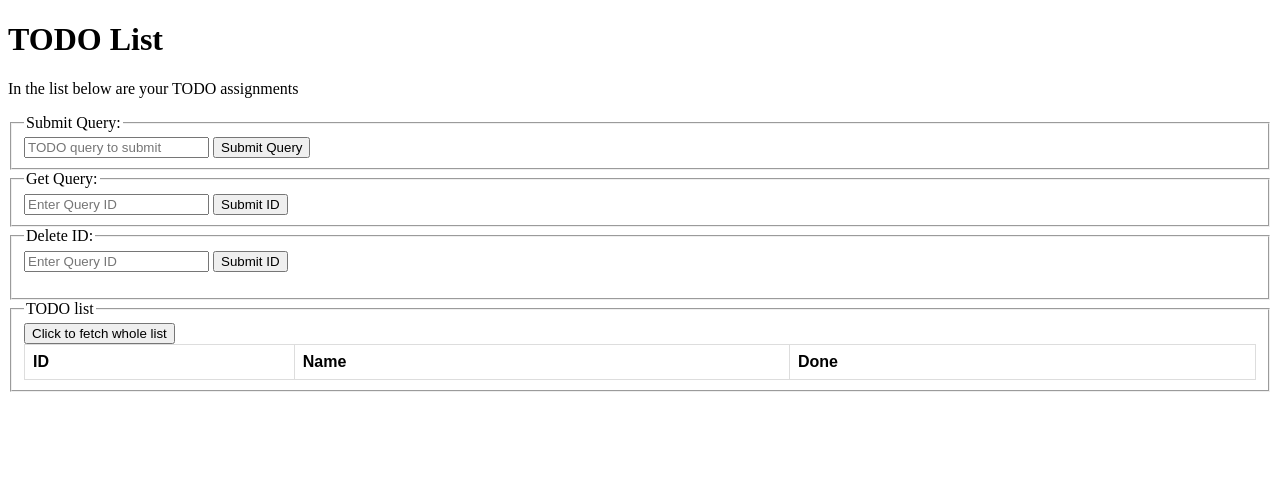
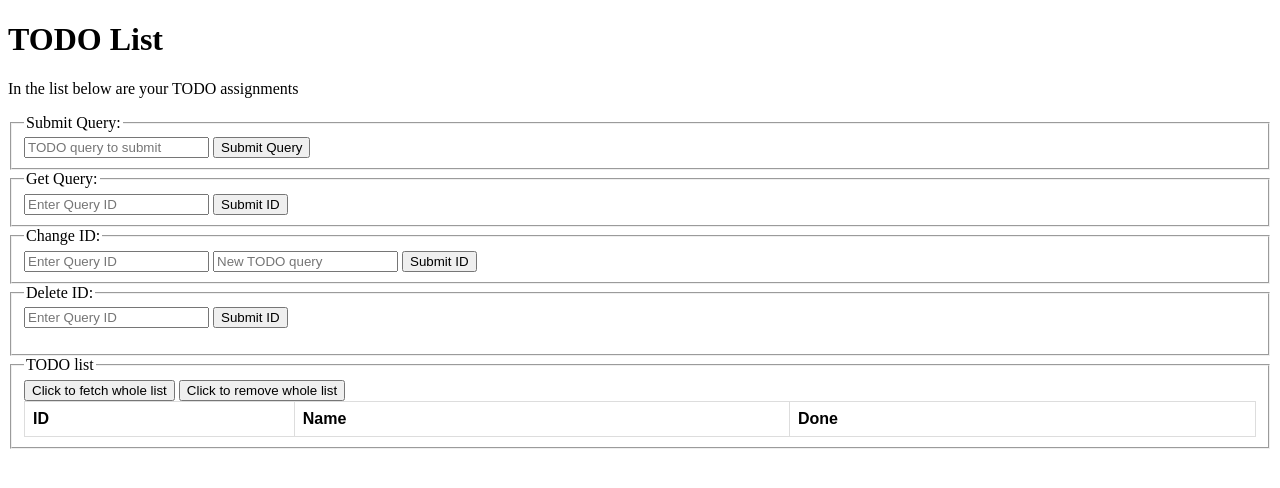
Before and after one commit to Kraknes/INF-2300, a Flask app: page / in a window 1280 px wide. Shown: the top 488 px of the page. Run offline with Flask 3, Linux system fonts and the light colour scheme; lists and menus that the app fills with data are empty.

```diff
--- a/Oblig2/Assignment 2/src/templates/index.html
+++ b/Oblig2/Assignment 2/src/templates/index.html
@@ -25,6 +25,7 @@ td, th {
 </style>
 
 <!-- koden begynne her -->
+ <!-- TODO: Må ha en knapp for å endre hver query til å være gjennomført eller ikke -->
 
 <body>
 
@@ -49,6 +50,15 @@ td, th {
         </fieldset>
     </form>
 
+    <form id="changeID" onsubmit="return putID(event)">
+        <fieldset>
+            <legend>Change ID:</legend>
+            <input type="number" id="IDtoPut" placeholder="Enter Query ID" min="1" required>
+            <input type="text" id="TexttoPut" placeholder="New TODO query" required>
+            <button type="submit">Submit ID</button>
+        </fieldset>
+    </form>
+
     <form id="deleteID" onsubmit="return deleteID(event)">
         <fieldset>
             <legend>Delete ID:</legend>
@@ -63,6 +73,7 @@ td, th {
             <legend>TODO list</legend>
                 <!-- Fetch button for TODO list (GET) -->
                 <button type="button" onclick="getText()"> Click to fetch whole list</button>
+                <button type="button" onclick="removeList()"> Click to remove whole list</button>
 
                 <!-- Tabell over TODOs -->
                 <table id="todo-table">
@@ -80,6 +91,45 @@ td, th {
 
     <!-- Function/scrips for functionality of HTML page -->
     <script>
+        async function removeList(){
+
+            const table = document.getElementById('todo-table');
+            table.innerHTML = '';
+            let text = "<tr><th> ID </th><th> Name </th><th> Done </th></tr>";
+            table.innerHTML += text;
+        }
+
+        async function putID(e){
+            e.preventDefault();
+            var numberID = document.getElementById("IDtoPut").value.trim();
+            var name = document.getElementById("TexttoPut").value;
+
+            // Respondere riktig til server
+            const response = await fetch(`/api/items/${encodeURIComponent(numberID)}`,
+                {
+                method: "put",
+                body: JSON.stringify({name}),
+                headers: {
+                    "Content-type": "application/json"}
+                }
+            )
+
+            console.log(response);
+            const object = await response.json();
+            let item = object.item;
+
+            // Legger til responsen til listen
+            const table = document.getElementById('todo-table');
+            // if (!table){
+                // Må legge til slik at hvis det er ingen i tabellen så må headers lage
+            // }
+            table.innerHTML = '';
+            let text = "<tr><th> ID </th><th> Name </th><th> Done </th></tr>"
+            text += "<tr><td>"+item.id+"</td>" + "<td>"+item.name+"</td>" + "<td>"+item.done+"</td></tr>";
+            table.innerHTML = text;
+
+        }
+
         async function deleteID(e){
             e.preventDefault();
             var numberID = document.getElementById("IDtoDelete").value.trim();
@@ -98,7 +148,7 @@ td, th {
             const object = await response.json();
             console.log(object);
             var string = document.getElementById("deleteStatus");
-            string.innerHTML = "ID to be deleted returned:" + object.deleted
+            string.innerHTML = "ID to be deleted returned: " + object.deleted
 
         }
 
```
